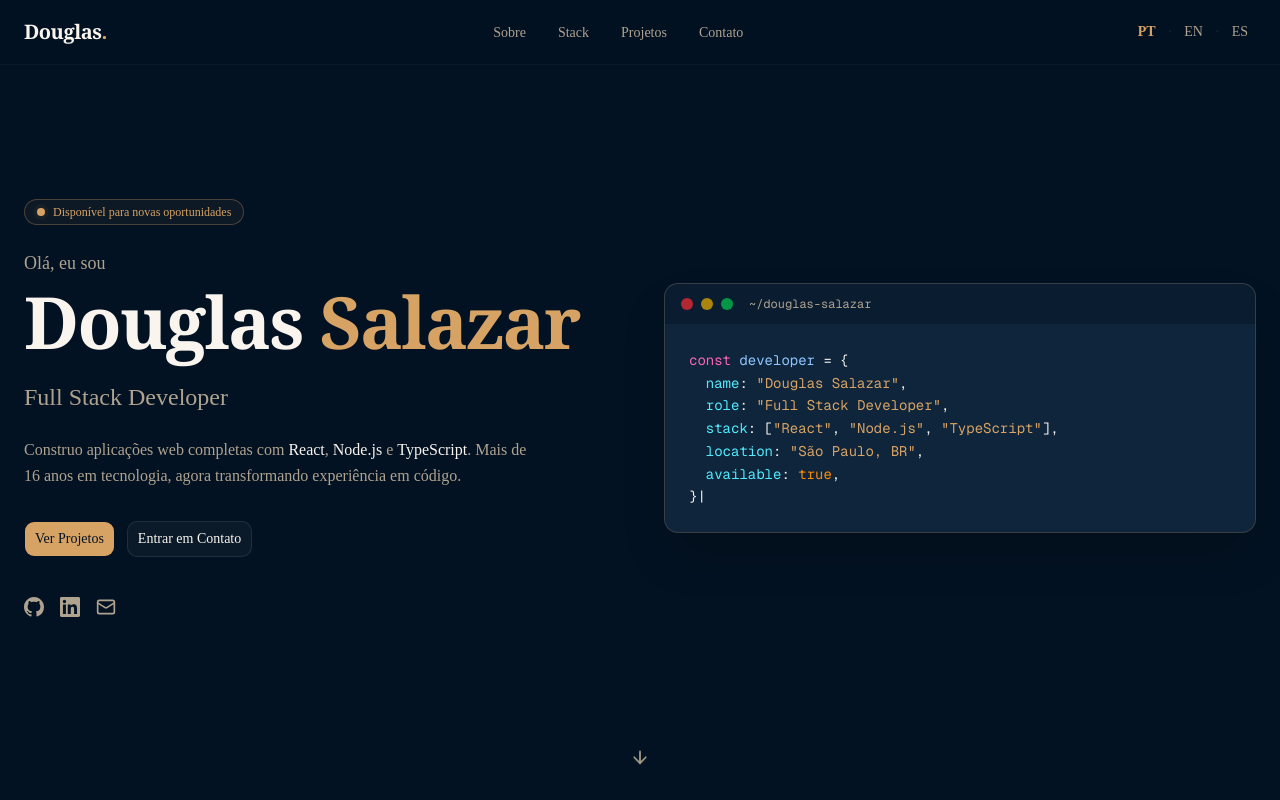
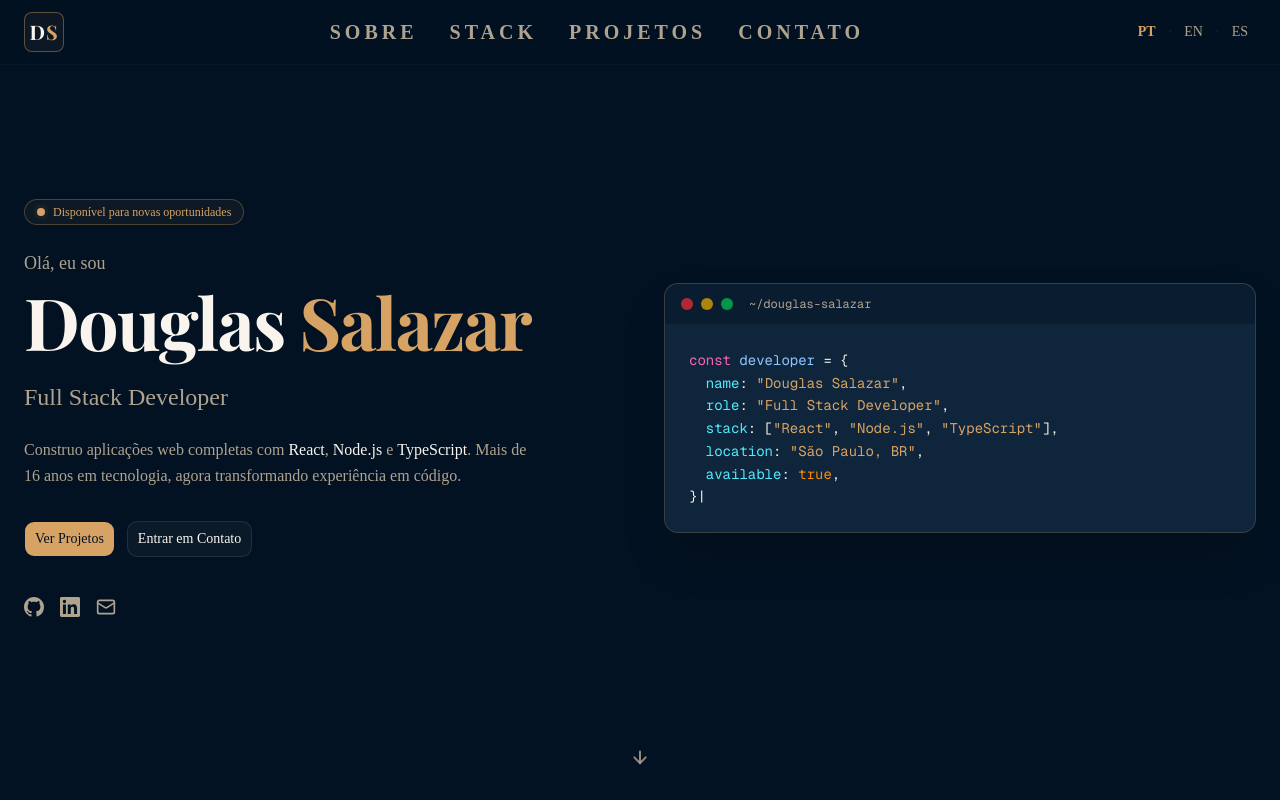
Before and after one commit to Doug1980/douglas-salazar-portfolio, a Next.js app: page / in a window 1280 px wide. Built offline with nearby package versions, Linux system fonts and the light colour scheme.

Commit message:
feat: fontes Playfair, links elegantes e logo DS minimalista

```diff
--- a/src/app/globals.css
+++ b/src/app/globals.css
@@ -9,7 +9,8 @@
   --color-foreground: var(--foreground);
   --font-sans: var(--font-sans);
   --font-mono: var(--font-geist-mono);
-  --font-heading: var(--font-sans);
+  --font-heading: var(--font-playfair);
+  --font-serif: var(--font-playfair);
   --color-sidebar-ring: var(--sidebar-ring);
   --color-sidebar-border: var(--sidebar-border);
   --color-sidebar-accent-foreground: var(--sidebar-accent-foreground);
--- a/src/app/layout.tsx
+++ b/src/app/layout.tsx
@@ -1,6 +1,7 @@
 import type { Metadata } from "next";
-import { Geist, Geist_Mono } from "next/font/google";
+import { Geist, Geist_Mono, Playfair_Display } from "next/font/google";
 import "./globals.css";
+
 
 const geistSans = Geist({
   variable: "--font-geist-sans",
@@ -10,6 +11,12 @@ const geistSans = Geist({
 const geistMono = Geist_Mono({
   variable: "--font-geist-mono",
   subsets: ["latin"],
+});
+
+const playfair = Playfair_Display({
+  variable: "--font-playfair",
+  subsets: ["latin"],
+  weight: ["400", "500", "600", "700", "800", "900"],
 });
 
 export const metadata: Metadata = {
@@ -59,7 +66,7 @@ export default function RootLayout({
   return (
     <html
       lang="pt-BR"
-      className={`${geistSans.variable} ${geistMono.variable} dark h-full antialiased`}
+     className={`${geistSans.variable} ${geistMono.variable} ${playfair.variable} dark h-full antialiased`}
       suppressHydrationWarning
     >
       <body className="min-h-full flex flex-col bg-background text-foreground">
--- a/src/components/layout/Navbar.tsx
+++ b/src/components/layout/Navbar.tsx
@@ -22,12 +22,16 @@ export function Navbar() {
   return (
     <header className="fixed top-0 left-0 right-0 z-50 backdrop-blur-lg bg-background/70 border-b border-border/40">
       <nav className="container mx-auto px-6 h-16 flex items-center justify-between">
-        {/* Logo */}
+            {/* Logo */}
         <Link
-          href="/"
-          className="font-serif text-xl font-bold tracking-tight hover:text-primary transition-colors"
+        href="/"
+        aria-label="Douglas Salazar - Home"
+        className="flex h-10 w-10 items-center justify-center rounded-md border border-primary/40 bg-primary/5 hover:bg-primary/10 hover:border-primary transition-all group"
         >
-          Douglas<span className="text-primary">.</span>
+        <span className="font-serif font-bold text-xl tracking-wider group-hover:scale-110 transition-transform">
+            <span className="text-foreground">D</span>
+            <span className="text-primary">S</span>
+        </span>
         </Link>
 
         {/* Links centrais */}
@@ -36,7 +40,7 @@ export function Navbar() {
             <li key={link.href}>
               <Link
                 href={link.href}
-                className="text-sm text-muted-foreground hover:text-primary transition-colors"
+                className="text-xl font-bold tracking-[0.2em] uppercase text-muted-foreground hover:text-primary transition-colors"
               >
                 {link.label}
               </Link>
```
